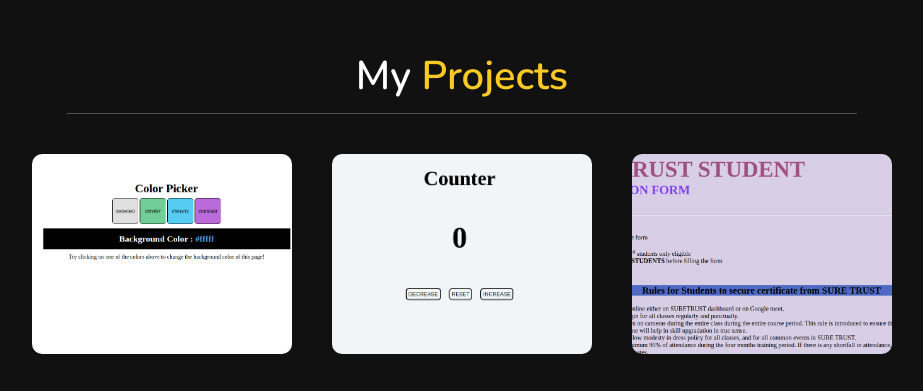
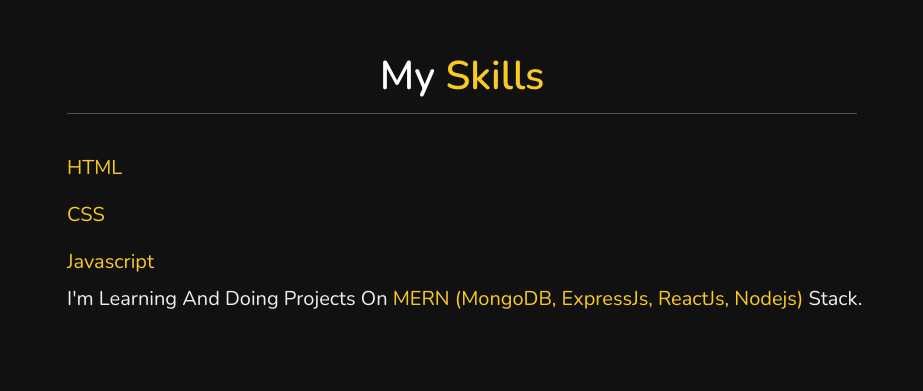
Before and after one commit to MurahariRaju/RajuMuhari-portfolio, a plain HTML site: page index.html in a window 1280 px wide. Shown: the part 2371-2762 px from the top of the page, without its empty margins (353-1276 px from the left). Drawn offline with nearby package versions, Linux system fonts and the light colour scheme.

Commit message:
added skills sections

```diff
--- a/index.html
+++ b/index.html
@@ -25,6 +25,7 @@
                 <li><a href="#home">home</a></li>
                 <li><a href="#about">about</a></li>
                 <li><a href="#education">education</a></li>
+                <li><a href="#skills">skills</a></li>
                 <li><a href="#projects">projects</a></li>
                 <li><a href="#contact">contact</a></li>
             </ul>
@@ -102,6 +103,20 @@
     </div>
  </section>
  <!-- Education section end -->
+ <!-- Skills section starts -->
+<section class="skills" id="skills">
+    <h1 class="heading"> my <span>skills</span></h1>
+    <div class="row">
+        <div class="info">
+            <li><h3><span>HTML</span></h3></li>
+            <li><h3><span>CSS</span></h3></li>
+            <li><h3><span>Javascript</span></h3></li>
+            <p>I'm learning and doing projects on <span> MERN (MongoDB, ExpressJs, ReactJs, Nodejs) </span> stack.</p>
+        </div>
+    </div>
+
+</section>
+ <!-- Skill section ends -->
 
  <!-- Projects section Starts -->
 <section class="projects" id="projects">
--- a/style.css
+++ b/style.css
@@ -259,6 +259,39 @@ header .navbar ul li a:hover{
     color: #fff;
     background: var(--yellow);
 }
+
+/*  Skills  */
+.skills .row{
+    display: flex;
+    align-items: center;
+    justify-content: center;
+    flex-wrap: wrap;
+    padding: 1rem 0;
+}
+.skills .row .info{
+    flex:1 1 48rem;
+    padding: 2rem 1rem;
+    padding-left: 6rem;
+}
+.skills .row .info li{
+    list-style: none;
+}
+.skills .row .info h3{
+    font-size: 2rem;
+    color: var(--yellow);
+    padding: 1rem 0;
+    font-weight: normal;
+}
+.skills .row .info p{
+    font-size: 2rem;
+    color: #eee;
+}
+.skills .row .info p span{
+    font-size: 2rem;
+    color: var(--yellow);
+}
+
+/* Projects */
 .projects .box-container{
     display: flex;
     align-items: center;
```
